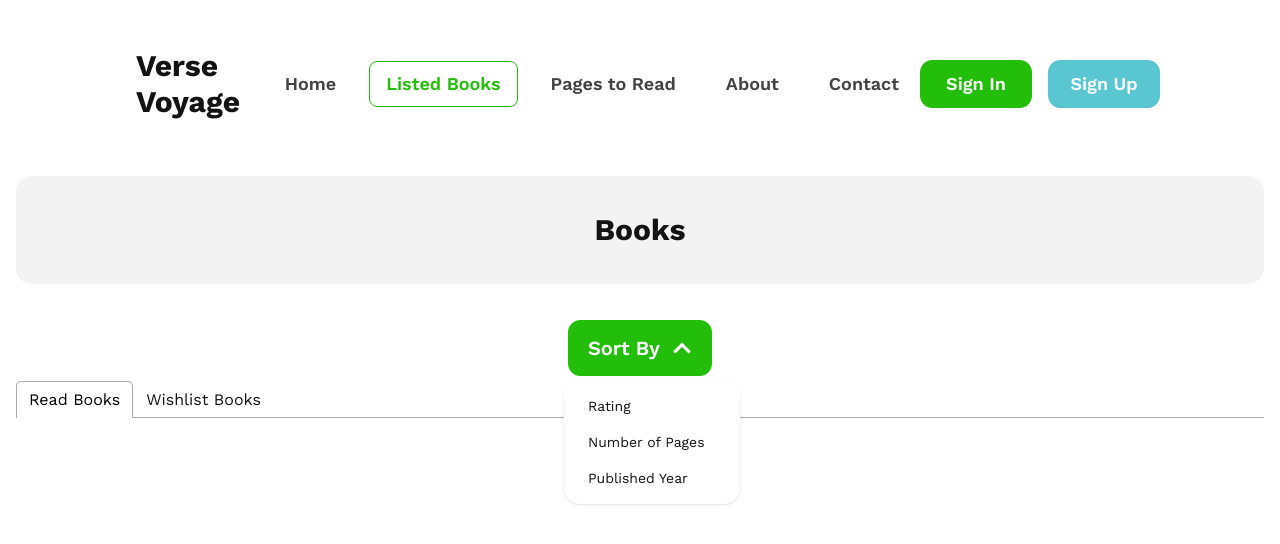
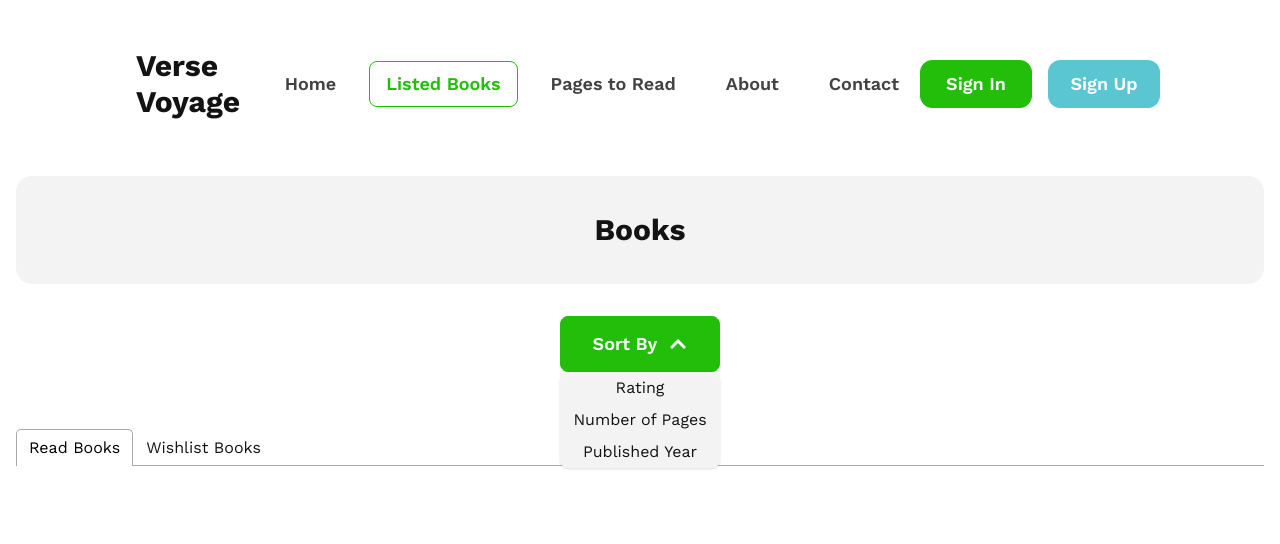
Before and after one commit to nazmul-nhb/verse-voyage, a React (Vite) app: page /listed-books in a window 1280 px wide. Both pictures are taken after a click on the heading "Sort By". Shown: the top 544 px of the page. Built offline with nearby package versions, Linux system fonts and the light colour scheme; a web font is replaced by a local one.

Commit message:
fixed layout for listed books

```diff
--- a/src/pages/ListedBooks/ListedBooks.jsx
+++ b/src/pages/ListedBooks/ListedBooks.jsx
@@ -14,6 +14,8 @@ const ListedBooks = () => {
 
     const [sortedReadBooks, setSortedReadBooks] = useState([]);
     const [sortedWishedBooks, setSortedWishedBooks] = useState([]);
+
+    const [tabIndex, setTabIndex] = useState(0);
 
     useEffect(() => {
         const storedReadBooks = getStoredItems('read-list');
@@ -45,33 +47,27 @@ const ListedBooks = () => {
             <div className="bg-[#1313130D] py-9 rounded-2xl flex justify-center items-center mb-8">
                 <h3 className="text-3xl font-bold">Books</h3>
             </div>
+            {/* Dropdown Menu (For Sort By Buttons) */}
             <div className="flex justify-center items-center">
-{/*
-                <select onChange={(e) => handleSortBooks(e.target.value)} defaultValue='sort-by' className="select select-bordered select-lg bg-[#23BE0A] text-base md:text-xl font-semibold text-white border border-[#23BE0A] rounded-xl w-36 h-14 hover:bg-transparent hover:text-[#23BE0A] transition duration-500 flex justify-center items-center gap-3 cursor-pointer">
-                    <option value='sort-by' disabled>Sort By</option>
-                    <option value='rating'>Rating</option>
-                    <option value='pages'>Number of Pages</option>
-                    <option value='year'>Published Year</option>
-                </select>
- */}
-
                 <details className="dropdown">
-                    <summary onClick={() => setArrowDown(!arrowDown)} className="m-1 bg-[#23BE0A] text-base md:text-xl font-semibold text-white border border-[#23BE0A] rounded-xl w-36 h-14 hover:bg-transparent hover:text-[#23BE0A] transition duration-500 flex justify-center items-center gap-3 cursor-pointer">Sort By {arrowDown ? < FaChevronDown /> : <FaChevronUp />}</summary>
-                    <ul className="p-2 shadow menu dropdown-content z-[1] bg-base-100 rounded-box w-44">
-                        <li><button onClick={() => handleSortBooks('rating')}>Rating</button></li>
-                        <li><button onClick={() => handleSortBooks('pages')}>Number of Pages</button></li>
-                        <li><button onClick={() => handleSortBooks('year')}>Published Year</button></li>
-                    </ul>
+                    <summary onClick={() => setArrowDown(!arrowDown)} className="bg-[#23BE0A] text-base md:text-lg font-semibold text-white border border-[#23BE0A] w-40 h-14 hover:bg-transparent hover:text-[#23BE0A] transition duration-500 flex justify-center items-center gap-3 cursor-pointer rounded-lg">Sort By {arrowDown ? < FaChevronDown /> : <FaChevronUp />}</summary>
+                    <div className="rounded-lg bg-base-100 dropdown-content z-[1]">
+                        <ul className="flex gap-2 flex-col items-center justify-center p-1 shadow bg-[#1313130D] rounded-lg w-40 text-base">
+                            <li className="w-full"><button className="hover:bg-[#23BE0A] hover:text-white transition duration-500 rounded-lg w-full" onClick={() => handleSortBooks('rating')}>Rating</button></li>
+                            <li className="w-full"><button className="hover:bg-[#23BE0A] hover:text-white transition duration-500 rounded-lg w-full" onClick={() => handleSortBooks('pages')}>Number of Pages</button></li>
+                            <li className="w-full"><button className="hover:bg-[#23BE0A] hover:text-white transition duration-500 rounded-lg w-full" onClick={() => handleSortBooks('year')}>Published Year</button></li>
+                        </ul>
+                    </div>
                 </details>
             </div>
-            <Tabs>
+            <Tabs selectedIndex={tabIndex} onSelect={(index) => setTabIndex(index)} className={'mt-14'}>
                 <TabList>
                     <Tab>Read Books</Tab>
                     <Tab>Wishlist Books</Tab>
                 </TabList>
                 {/* Read Books Tab */}
                 <TabPanel>
-                    <div className="flex flex-col gap-6">
+                    <div className="mt-8 flex flex-col gap-6">
                         {
                             sortedReadBooks.map(readBook => <ReadBook key={readBook.bookID} readBook={readBook}></ReadBook>)
                         }
@@ -79,7 +75,7 @@ const ListedBooks = () => {
                 </TabPanel>
                 {/* Wishlist Books Tab */}
                 <TabPanel>
-                    <div className="flex flex-col gap-6">
+                    <div className="mt-8 flex flex-col gap-6">
                         {
                             sortedWishedBooks.map(wishedBook => <WishedBook key={wishedBook.bookID} wishedBook={wishedBook}></WishedBook>)
                         }
--- a/src/pages/ReadBook/ReadBook.jsx
+++ b/src/pages/ReadBook/ReadBook.jsx
@@ -32,8 +32,8 @@ const ReadBook = ({ readBook }) => {
                     </div>
                     <hr className='w-full flex-grow' />
                     <div className='flex gap-3 text-center'>
-                        <div className="text-xs md:text-base bg-[#328EFF26] border border-[#328EFF26] text-[#328EFF] rounded-[30px] px-4 py-2">Category: {category}</div>
-                        <div className="text-xs md:text-base bg-[#FFAC3326] border border-[#FFAC3326] text-[#FFAC33] rounded-[30px] px-4 py-2">Rating: {rating}</div>
+                        <div className="text-xs md:text-base bg-[#328EFF26] border border-[#328EFF26] text-[#328EFF] rounded-[30px] px-4 py-2 hover:bg-[#328effdf] transition duration-500 hover:border-[#328effdf] hover:text-white hover:font-medium">Category: {category}</div>
+                        <div className="text-xs md:text-base bg-[#FFAC3326] border border-[#FFAC3326] text-[#FFAC33] rounded-[30px] px-4 py-2 hover:bg-[#ffad33d7] transition duration-500 hover:border-[#ffad33d7] hover:text-white hover:font-medium">Rating: {rating}</div>
                         <Link className='text-xs md:text-lg font-medium bg-[#23BE0A] border border-[#23BE0A] text-white rounded-[30px] px-4 py-2 hover:text-[#23BE0A] hover:bg-transparent transition duration-500' to={`/book-details/${bookID}`}>View Details</Link>
                     </div>
                 </div>
--- a/src/pages/WishedBook/WishedBook.jsx
+++ b/src/pages/WishedBook/WishedBook.jsx
@@ -32,8 +32,8 @@ const WishedBook = ({ wishedBook }) => {
                     </div>
                     <hr className='w-full flex-grow' />
                     <div className='flex gap-3 text-center'>
-                        <div className="text-xs md:text-base bg-[#328EFF26] border border-[#328EFF26] text-[#328EFF] rounded-[30px] px-4 py-2">Category: {category}</div>
-                        <div className="text-xs md:text-base bg-[#FFAC3326] border border-[#FFAC3326] text-[#FFAC33] rounded-[30px] px-4 py-2">Rating: {rating}</div>
+                        <div className="text-xs md:text-base bg-[#328EFF26] border border-[#328EFF26] text-[#328EFF] rounded-[30px] px-4 py-2 hover:bg-[#328effdf] transition duration-500 hover:border-[#328effdf] hover:text-white hover:font-medium">Category: {category}</div>
+                        <div className="text-xs md:text-base bg-[#FFAC3326] border border-[#FFAC3326] text-[#FFAC33] rounded-[30px] px-4 py-2 hover:bg-[#ffad33d7] transition duration-500 hover:border-[#ffad33d7] hover:text-white hover:font-medium">Rating: {rating}</div>
                         <Link className='text-xs md:text-lg font-medium bg-[#23BE0A] border border-[#23BE0A] text-white rounded-[30px] px-4 py-2 hover:text-[#23BE0A] hover:bg-transparent transition duration-500' to={`/book-details/${bookID}`}>View Details</Link>
                     </div>
                 </div>
```
